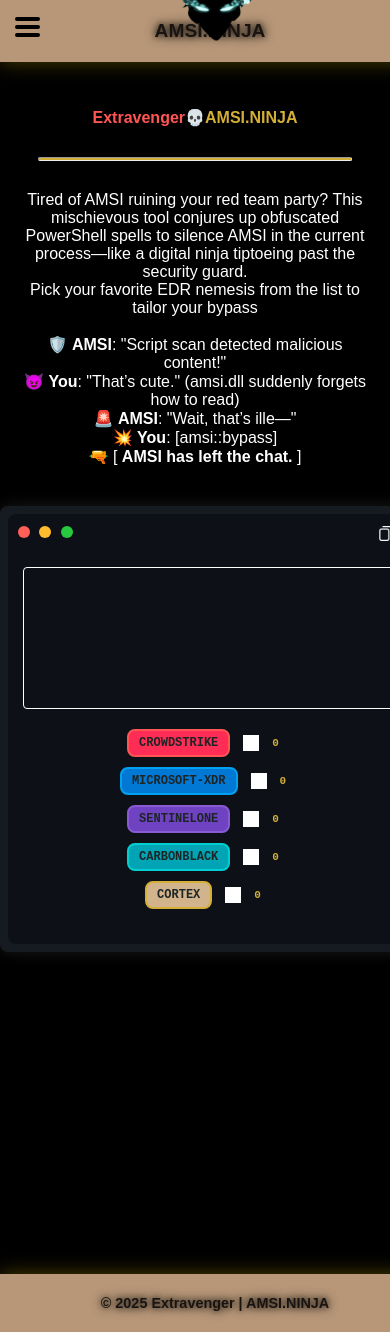
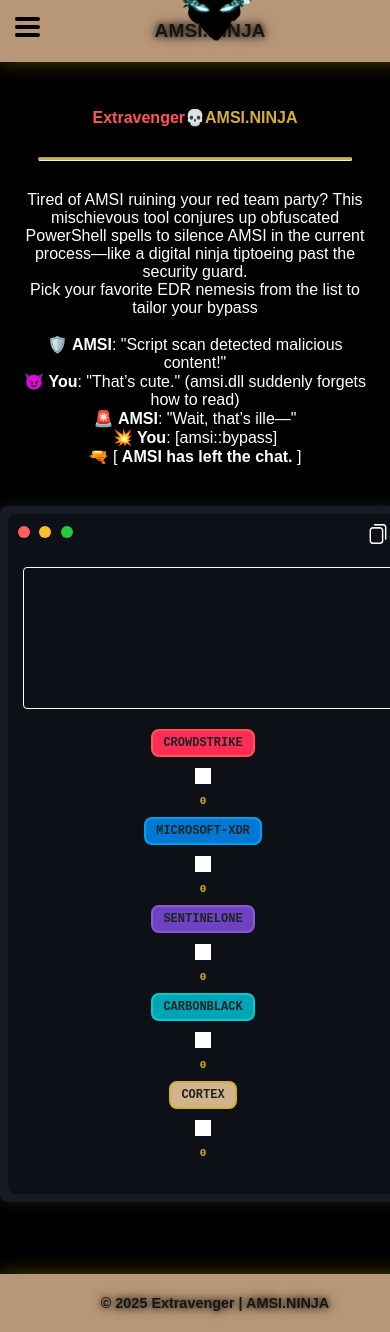
Before and after one commit to Extravenger/extravenger.github.io, a Jekyll site: the page amsininja/index.html, which Jekyll copies as it is, in a window 390 px wide and 1332 px high. Built offline with Jekyll 4.4.1, drawn with Linux system fonts in a browser that asks for light colours; grey boxes are pictures that could not be loaded.

Commit message:
Update style.css

```diff
--- a/amsininja/css/style.css
+++ b/amsininja/css/style.css
@@ -276,8 +276,9 @@
 /* EDR Button Group */
 .edr-button-group {
     display: flex;
+    flex-direction: column;
     align-items: center;
-    gap: 8px;
+    gap: 6px;
 }
 
 /* Generate Buttons */
@@ -381,6 +382,15 @@
 
 .like-btn:active {
     transform: scale(0.95);
+}
+
+.like-btn.disabled {
+    opacity: 0.5;
+    cursor: not-allowed;
+}
+
+.like-btn.disabled img {
+    filter: brightness(0) invert(0.5);
 }
 
 /* Vote Count */
@@ -554,7 +564,7 @@
         margin-top: -8%;
     }
 
-    aside {
+    .aside {
         width: 200px;
         left: -200px;
     }
@@ -637,7 +647,7 @@
         height: 20px;
     }
 
-    aside {
+    .aside {
         width: 180px;
         left: -180px;
     }
@@ -670,14 +680,14 @@
         font-size: 12px;
     }
 
-    #copyBtnTerminal {
+    .copyBtnTerminal {
         width: 15px;
         height: 15px;
         right: 5px;
         top: 12px;
     }
 
-    #copiedText {
+    .copiedText {
         right: 25px;
         top: 12px;
         font-size: 12px;
```
